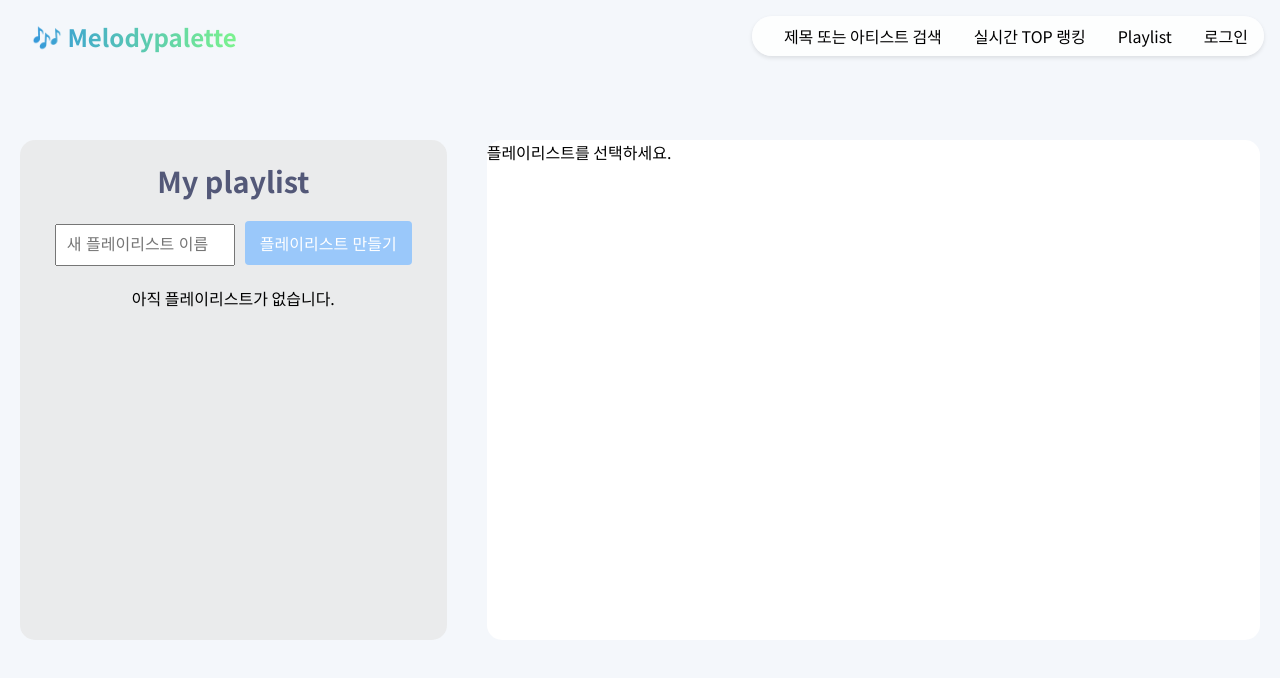
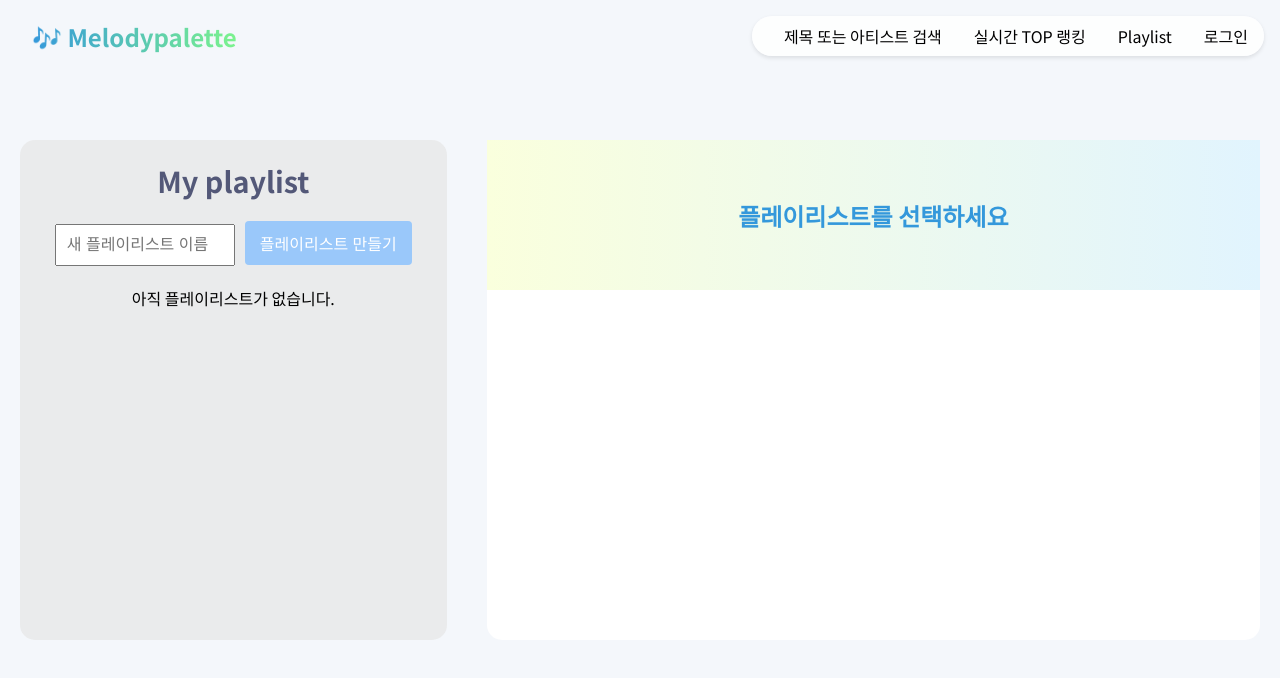
Before and after one commit to joonyoungchoi0801/melodypalette, a React (Create React App) app in the folder client/: page /playlists in a window 1280 px wide. Shown: the top 678 px of the page. Built offline with nearby package versions, Linux system fonts and the light colour scheme.

Commit message:
design: UserPlaylist css 수정

```diff
--- a/client/src/components/Playlist/UserPlaylists.css
+++ b/client/src/components/Playlist/UserPlaylists.css
@@ -97,6 +97,24 @@
   min-height: 500px;
 }
 
+.top-background{
+  height: 150px;
+  background: linear-gradient(270deg, #e1f4fe, #faffdd);
+  justify-content: center;
+  align-items: center;
+  display: flex;
+}
+
+.top-background h2 {
+  text-align: center;
+  color: #3498db;
+}
+
+.no-song {
+  text-align: center;
+  margin-top: 20px;
+}
+
 .track-item {
   display: flex;
   align-items: center;
--- a/client/src/components/Playlist/UserPlaylists.js
+++ b/client/src/components/Playlist/UserPlaylists.js
@@ -161,9 +161,12 @@ function UserPlaylists() {
           </div>
         </div>
         <div className='playlist-right-container'>
+          <div className='top-background'>
+            {selectedPlaylist ? <h2>{selectedPlaylist.name}</h2> : <h2>플레이리스트를 선택하세요</h2>}
+          </div>
           {selectedPlaylist ? (
             selectedPlaylist.tracks && selectedPlaylist.tracks.length === 0 ? (
-              <p>플레이리스트에 노래가 없습니다.</p>
+              <p className='no-song'>플레이리스트에 노래가 없습니다.</p>
             ) : (
               selectedPlaylist.tracks && selectedPlaylist.tracks.map(track => (
                 <div key={`${track.spotifyUri}-${track.name}`} className="track-item">
@@ -188,7 +191,7 @@ function UserPlaylists() {
               ))
             )
           ) : (
-            <p>플레이리스트를 선택하세요.</p>
+            <p></p>
           )}
         </div>
       </div>
```
